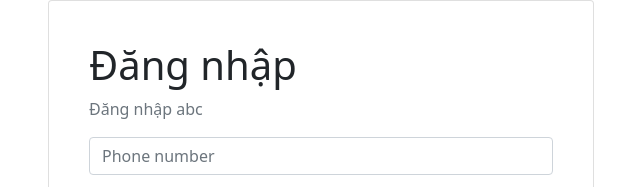
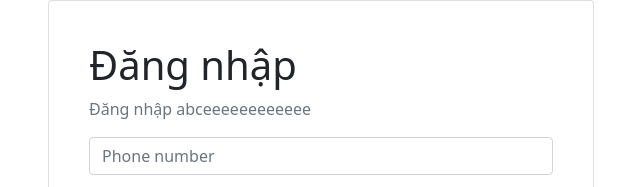
Before and after one commit to huynv-2759/example, a Nuxt app: page /login in a window 1280 px wide. Shown: the top 187 px of the page, without its empty margins (319-959 px from the left). Built offline with nearby package versions, Linux system fonts and the light colour scheme.

Commit message:
Commit with empty committer email

```diff
--- a/pages/login.vue
+++ b/pages/login.vue
@@ -8,7 +8,7 @@
               <b-card-body>
                 <h1>Đăng nhập</h1>
                 <Notification :message="error" v-if="error"/>
-                <p class="text-muted">Đăng nhập abc</p>
+                <p class="text-muted">Đăng nhập abceeeeeeeeeeee</p>
                 <b-input-group class="mb-3">
                   <input type="text" class=" form-control" v-model="phone"
                          placeholder="Phone number">
```
